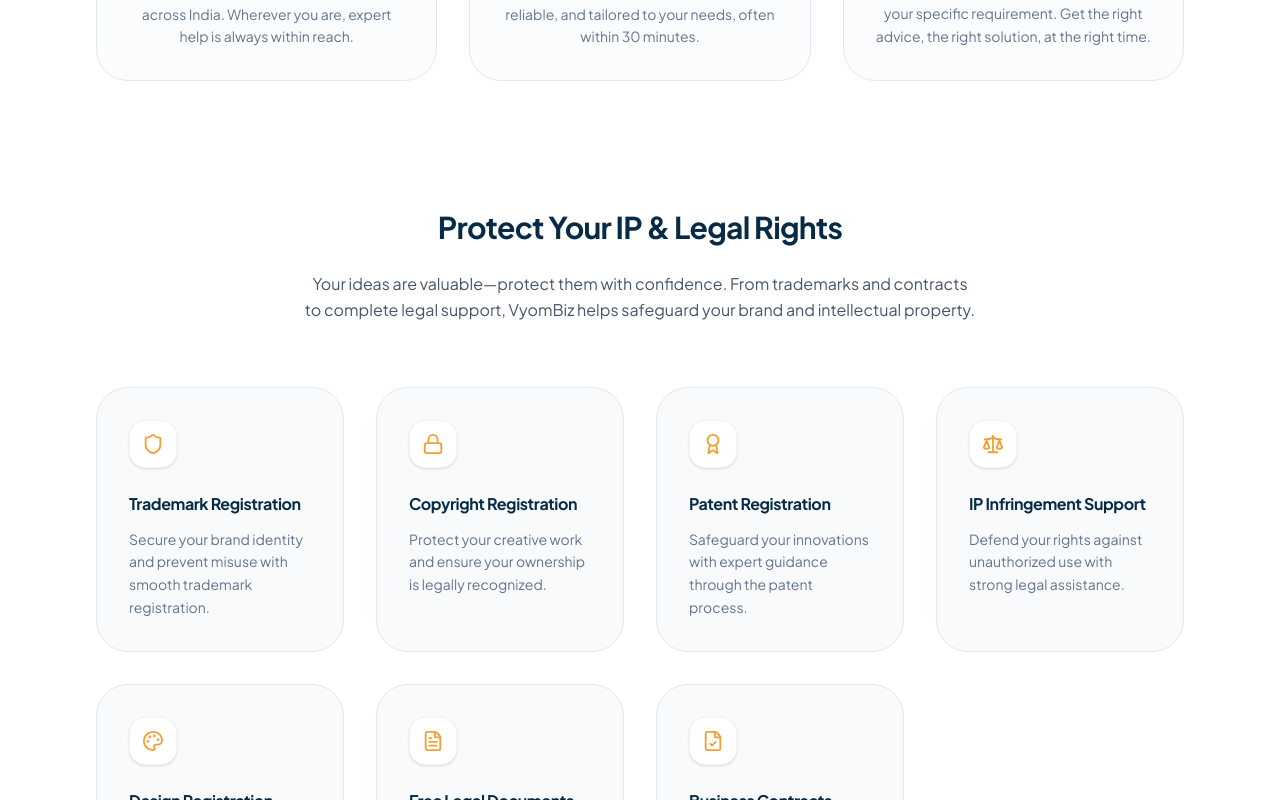
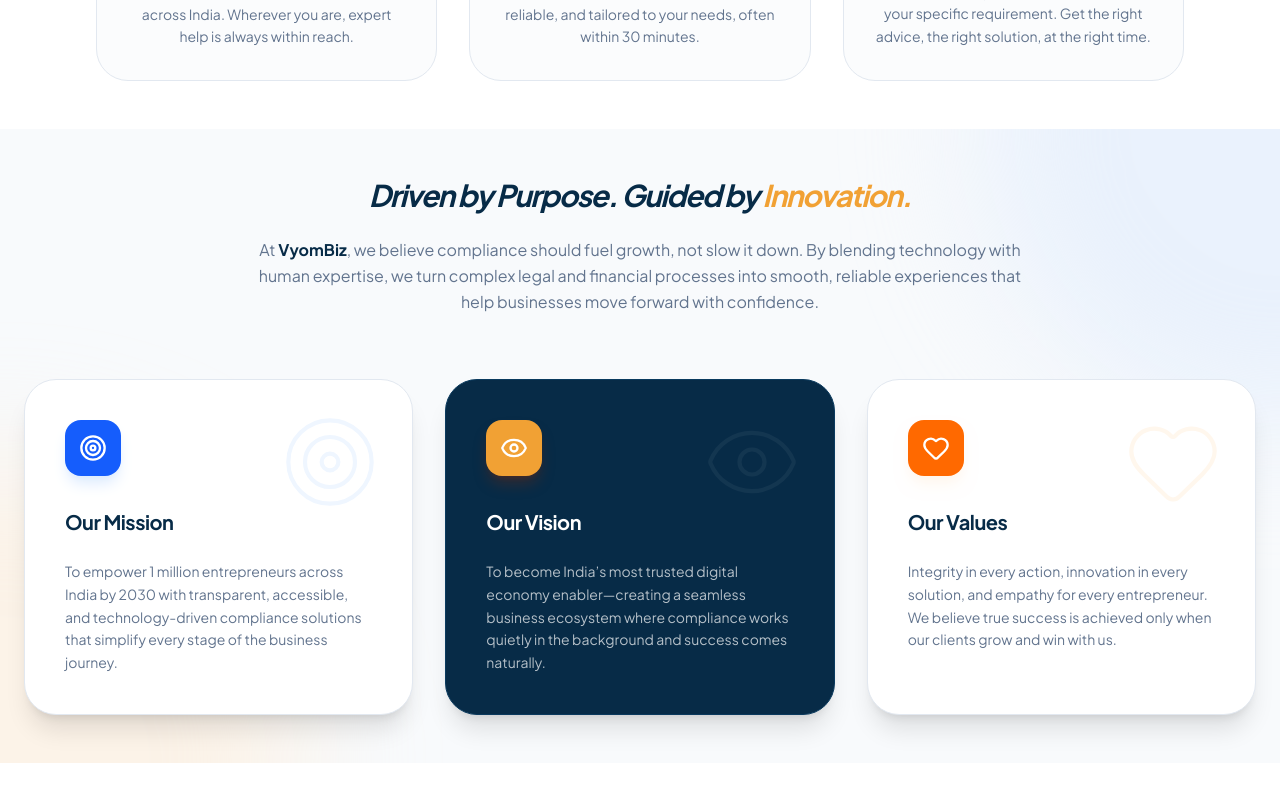
Before and after one commit to Karan9834/VyomBiz, a React (Vite) app: page /about in a window 1280 px wide. Shown: the part 2180-2980 px from the top of the page. Built offline with nearby package versions, Linux system fonts and the light colour scheme.

Commit message:
updated aboutus

```diff
--- a/src/pages/company/About.jsx
+++ b/src/pages/company/About.jsx
@@ -21,7 +21,7 @@
       <ComplianceIllustration />
       <ContactBannerAbout />
       <ClientNetwork />
-      <IPLegalServices />
+      {/* <IPLegalServices /> */}
       <VisionMission />
       <OurJourney />
       <AboutFooterCTA />
```
